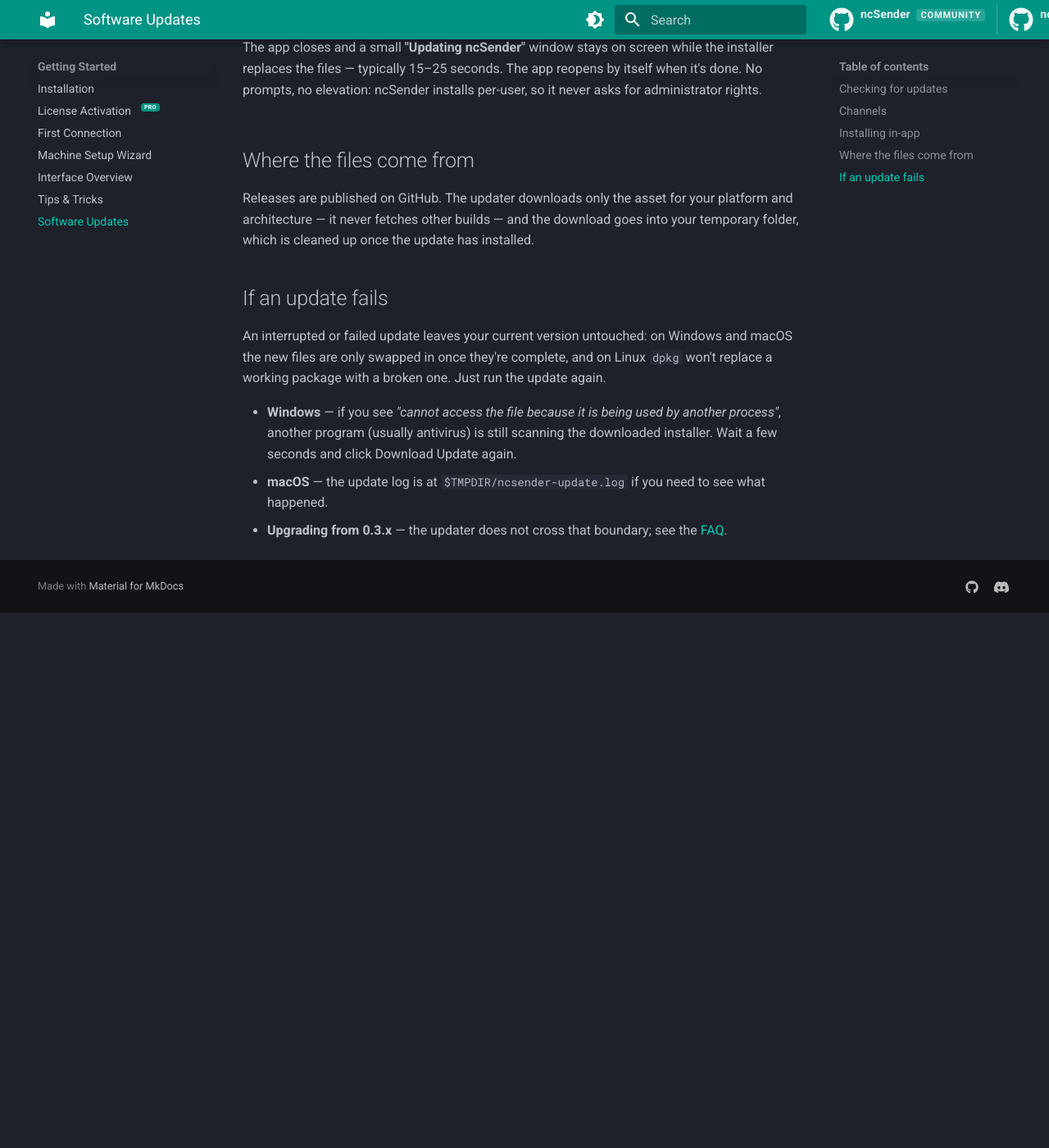
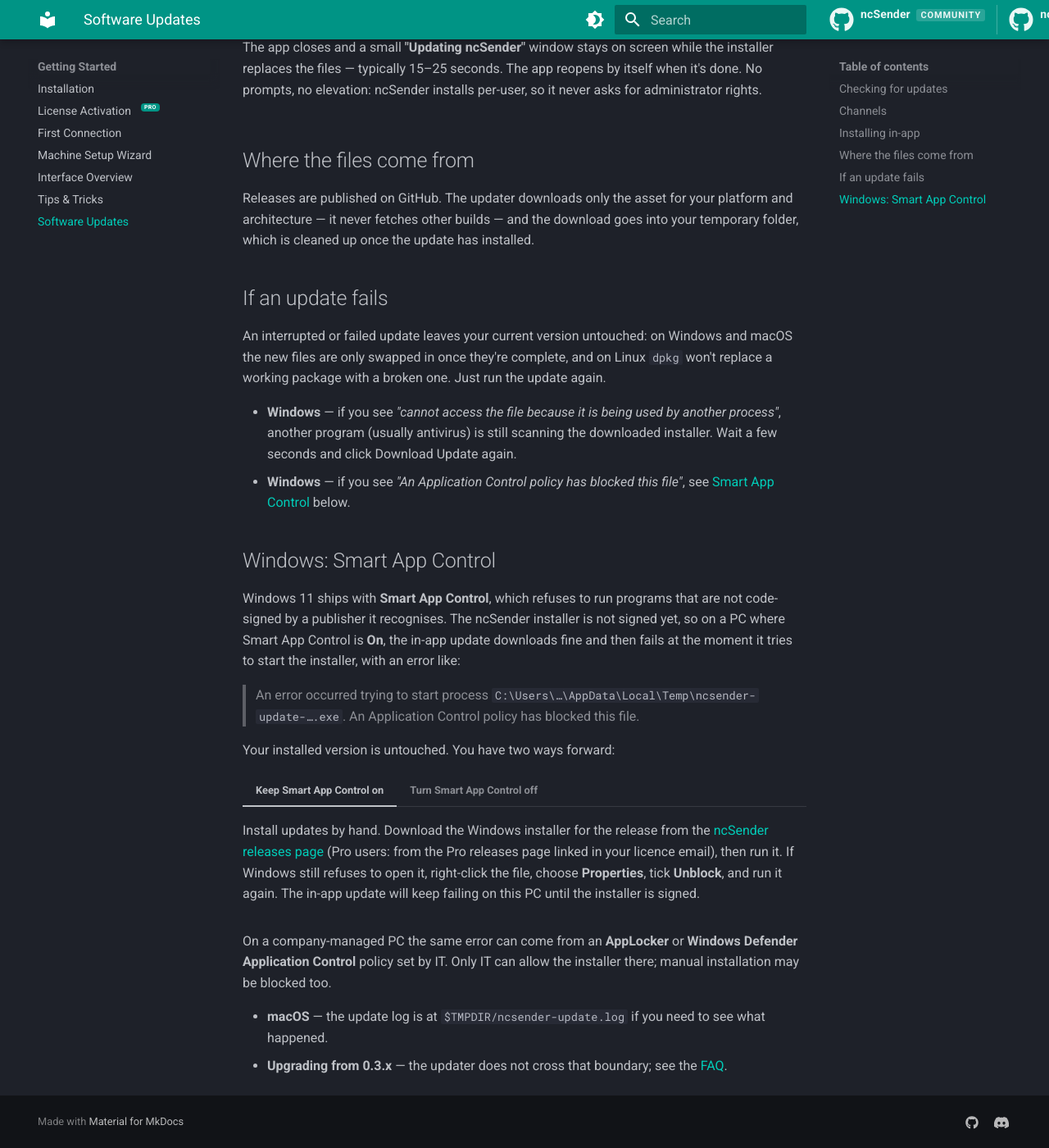
Before and after one commit to siganberg/ncSender.manual, an MkDocs documentation site: the page built from docs/getting-started/software-updates.md, in a window 1280 px wide and 1400 px high, scrolled down 1148 px. Shown: the whole window at 82% size. Built offline with MkDocs 1.6.1 and Material for MkDocs 9.7.7, drawn with Linux system fonts in a browser that asks for light colours; comment, search, counter and statistics services are not loaded; before the commit the page ends 1895 px from its top, so only the background shows below that.

Commit message:
Software Updates: Windows Smart App Control blocks the in-app installer; turn it off or install by hand
Co-Authored-By: Claude Fable 5.1 <noreply@anthropic.com>
Claude-Session: https://claude.ai/code/session_01Lr8ugyKeDkg9WWhBSZ6LRM

```diff
--- a/docs/getting-started/software-updates.md
+++ b/docs/getting-started/software-updates.md
@@ -79,6 +79,46 @@ run the update again.
 - **Windows** — if you see *"cannot access the file because it is being used
   by another process"*, another program (usually antivirus) is still scanning
   the downloaded installer. Wait a few seconds and click Download Update again.
+- **Windows** — if you see *"An Application Control policy has blocked this
+  file"*, see [Smart App Control](#windows-smart-app-control) below.
+
+## Windows: Smart App Control
+
+Windows 11 ships with **Smart App Control**, which refuses to run programs
+that are not code-signed by a publisher it recognises. The ncSender installer
+is not signed yet, so on a PC where Smart App Control is **On**, the in-app
+update downloads fine and then fails at the moment it tries to start the
+installer, with an error like:
+
+> An error occurred trying to start process
+> `C:\Users\…\AppData\Local\Temp\ncsender-update-….exe`.
+> An Application Control policy has blocked this file.
+
+Your installed version is untouched. You have two ways forward:
+
+=== "Keep Smart App Control on"
+
+    Install updates by hand. Download the Windows installer for the release
+    from the [ncSender releases page](https://github.com/siganberg/ncSender/releases)
+    (Pro users: from the Pro releases page linked in your licence email), then
+    run it. If Windows still refuses to open it, right-click the file, choose
+    **Properties**, tick **Unblock**, and run it again. The in-app update will
+    keep failing on this PC until the installer is signed.
+
+=== "Turn Smart App Control off"
+
+    Open **Windows Security → App & browser control → Smart App Control
+    settings** and set it to **Off**. In-app updates then work as described
+    above.
+
+    Windows only lets you turn Smart App Control **off**. Once off, it cannot
+    be turned back on without reinstalling Windows, so make that choice
+    deliberately.
+
+On a company-managed PC the same error can come from an **AppLocker** or
+**Windows Defender Application Control** policy set by IT. Only IT can allow
+the installer there; manual installation may be blocked too.
+
 - **macOS** — the update log is at `$TMPDIR/ncsender-update.log` if you need
   to see what happened.
 - **Upgrading from 0.3.x** — the updater does not cross that boundary; see
```
